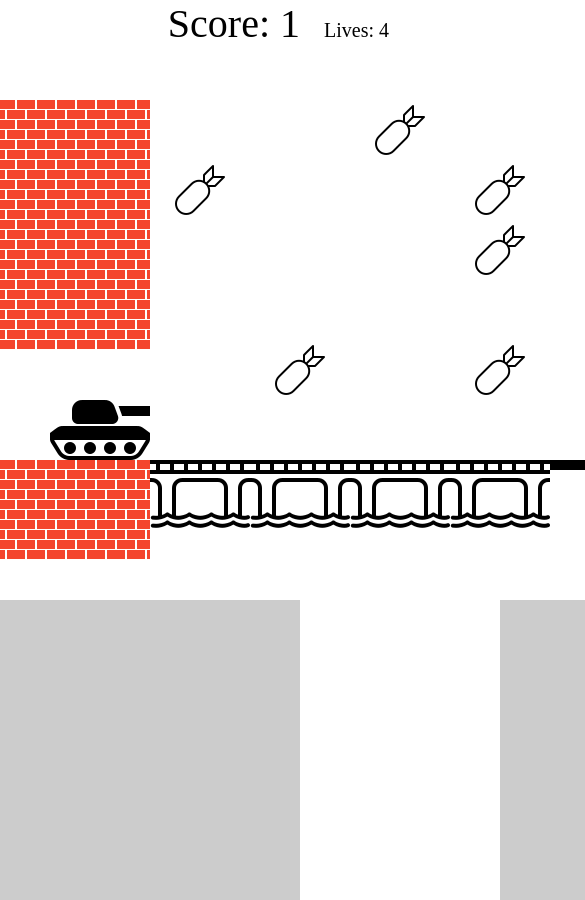
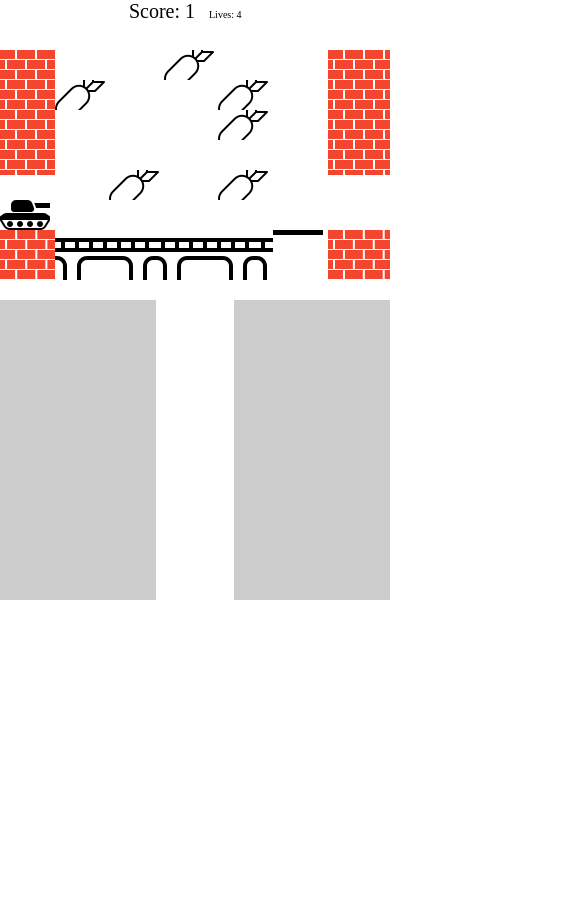
Before and after one commit to sullerandras/plane-and-tank, a plain HTML site: page index.html in a window 390 px wide. Shown: the top 900 px of the page, 585 px wide, since content can reach past the window. After the commit the page ends 844 px from the top, so only its background shows below. Drawn offline with Linux system fonts and the light colour scheme.

Commit message:
CSS for mobile portrait

```diff
--- a/index.html
+++ b/index.html
@@ -8,7 +8,7 @@
   <style type="text/css">
     * { box-sizing: border-box; -webkit-user-select: none; /* Chrome/Safari */ -moz-user-select: none; /* Firefox */ -ms-user-select: none; /* IE10+ */ /* Rules below not implemented in browsers yet */ -o-user-select: none; user-select: none;}
     body, html { margin: 0; height: 100%; }
-    .score-wrapper { position: absolute; }
+    .score-wrapper { position: absolute; width: 100%; }
     .score { display: inline-block; font-size: 40px; width: 300px; height: 40px; text-align: right; }
     .lives { display: inline-block; font-size: 20px; height: 40px; margin-left: 20px; }
     .tank { position: absolute; top: 400px; width: 100px; height: 60px; background-image: url('tank100.png'); background-repeat: no-repeat; background-position-y: -20px;}
@@ -21,7 +21,7 @@
     .tank.x5 { left: 650px; }
     .bridge { position: absolute; top: 460px; left: 550px; width: 100px; height: 10px; background: black; transform: rotate(-45deg); transform-origin: left; }
     .bridge.open { transform: rotate(0deg); }
-    .bomb { position: absolute;; width: 100px; height: 60px; background-image: url('bomb.png'); background-repeat: no-repeat; background-position: center; }
+    .bomb { position: absolute; width: 100px; height: 60px; background-image: url('bomb100.png'); background-repeat: no-repeat; background-position: center; }
     .bomb.x1 { left: 150px; }
     .bomb.x2 { left: 250px; }
     .bomb.x3 { left: 350px; }
@@ -35,7 +35,7 @@
     .road1 { position: absolute; top: 460px; left: 0px; width: 150px; height: 100px; background-image: url('brick copy.png'); }
     .top2 { position: absolute; top: 100px; left: 650px; width: 150px; height: 250px; background-image: url('brick copy.png'); }
     .road2 { position: absolute; top: 460px; left: 650px; width: 150px; height: 100px; background-image: url('brick copy.png'); }
-    .static-bridge { position: absolute; top: 460px; left: 150px; width: 400px; height: 100px; background-image: url('static-bridge.png'); background-repeat: repeat-x; background-position-y: -16px;}
+    .static-bridge { position: absolute; top: 460px; left: 150px; width: 400px; height: 100px; background-image: url('static-bridge100.png'); background-repeat: repeat-x; background-position-y: -16px;}
     .gameOver { position: absolute; z-index: 1; }
     .gameOver button { font-size: 40px; }
 
@@ -48,9 +48,34 @@
 
     /* Smartphones (portrait) ----------- */
     @media only screen
-    and (max-width : 400px) {
-      .left-button  { display: block; position: absolute; top: 600px; left: 0px; width: 300px; height: 300px; background: #ccc; }
-      .right-button { display: block; position: absolute; top: 600px; left: 500px; width: 300px; height: 300px; background: #ccc; }
+    and (max-width : 420px) {
+      .score { font-size: 20px; width: 50%; height: 20px; text-align: right; }
+      .lives { font-size: 10px; height: 20px; margin-left: 10px; }
+      .tank { top: 200px; background-image: url('tank.png'); background-position-y: -10px;}
+      .tank.x0 { left: 0%; }
+      .tank.x1 { left: 14%; }
+      .tank.x2 { left: 28%; }
+      .tank.x3 { left: 42%; }
+      .tank.x4 { left: 56%; }
+      .tank.x5 { left: 84%; }
+      .bridge { top: 230px; left: 70%; width: 50px; height: 5px; }
+      .bomb { width: 50px; height: 30px; background-image: url('bomb.png'); }
+      .bomb.x1 { left: 14%; }
+      .bomb.x2 { left: 28%; }
+      .bomb.x3 { left: 42%; }
+      .bomb.x4 { left: 56%; }
+      .bomb.y0 { top: 50px; }
+      .bomb.y1 { top: 80px; }
+      .bomb.y2 { top: 110px; }
+      .bomb.y3 { top: 140px; }
+      .bomb.y4 { top: 170px; }
+      .top1 { top: 50px; left: 0px; width: 14%; height: 125px; }
+      .road1 { top: 230px; left: 0px; width: 14%; height: 50px; }
+      .top2 { top: 50px; left: 84%; width: 16%; height: 125px; }
+      .road2 { top: 230px; left: 84%; width: 16%; height: 50px; }
+      .static-bridge { top: 230px; left: 14%; width: 56%; height: 50px; background-image: url('static-bridge.png'); background-position-y: -8px;}
+      .left-button  { display: block; position: absolute; top: 300px; left: 0px; width: 40%; height: 300px; background: #ccc; }
+      .right-button { display: block; position: absolute; top: 300px; left: 60%; width: 40%; height: 300px; background: #ccc; }
     }
   </style>
   <script type="text/javascript">
```
